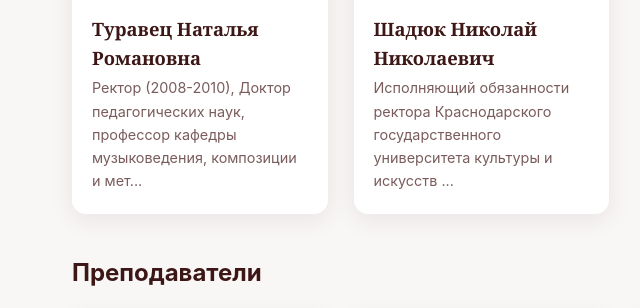
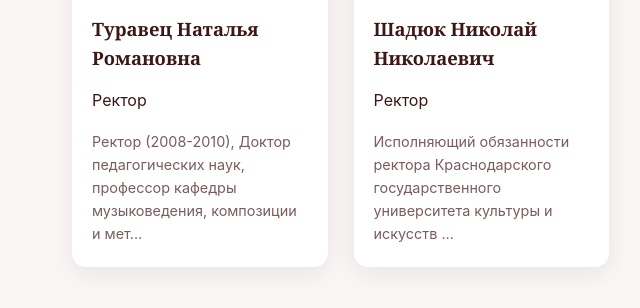
Before and after one commit to chuxlee/golden-shelf, a Jekyll site: the page built from index.html, in a window 1280 px wide and 900 px high, scrolled down 1385 px, cut to the strip 170-478 px from the top of the window. Shown: the whole strip, without its empty margins (18-658 px from the left). Built offline with Jekyll 4.4.1, drawn with Linux system fonts in a browser that asks for light colours.

Commit message:
Highlight rector tenure in cards and profiles

```diff
--- a/_includes/person-card.html
+++ b/_includes/person-card.html
@@ -11,6 +11,9 @@
         </div>
         <div class="person-card-body">
           <h3>{{ person.name }}</h3>
+          {% if person.is_rector == true and person.rector_years != blank %}
+            <p class="rector-term"><span class="rector-term-label">{{ person.rector_role | default: "Ректор" | escape }}</span><strong>{{ person.rector_years | escape }}</strong></p>
+          {% endif %}
           {% if person.years_at_kgik %}
             <p class="person-years">{{ person.years_at_kgik }}</p>
           {% endif %}
```
